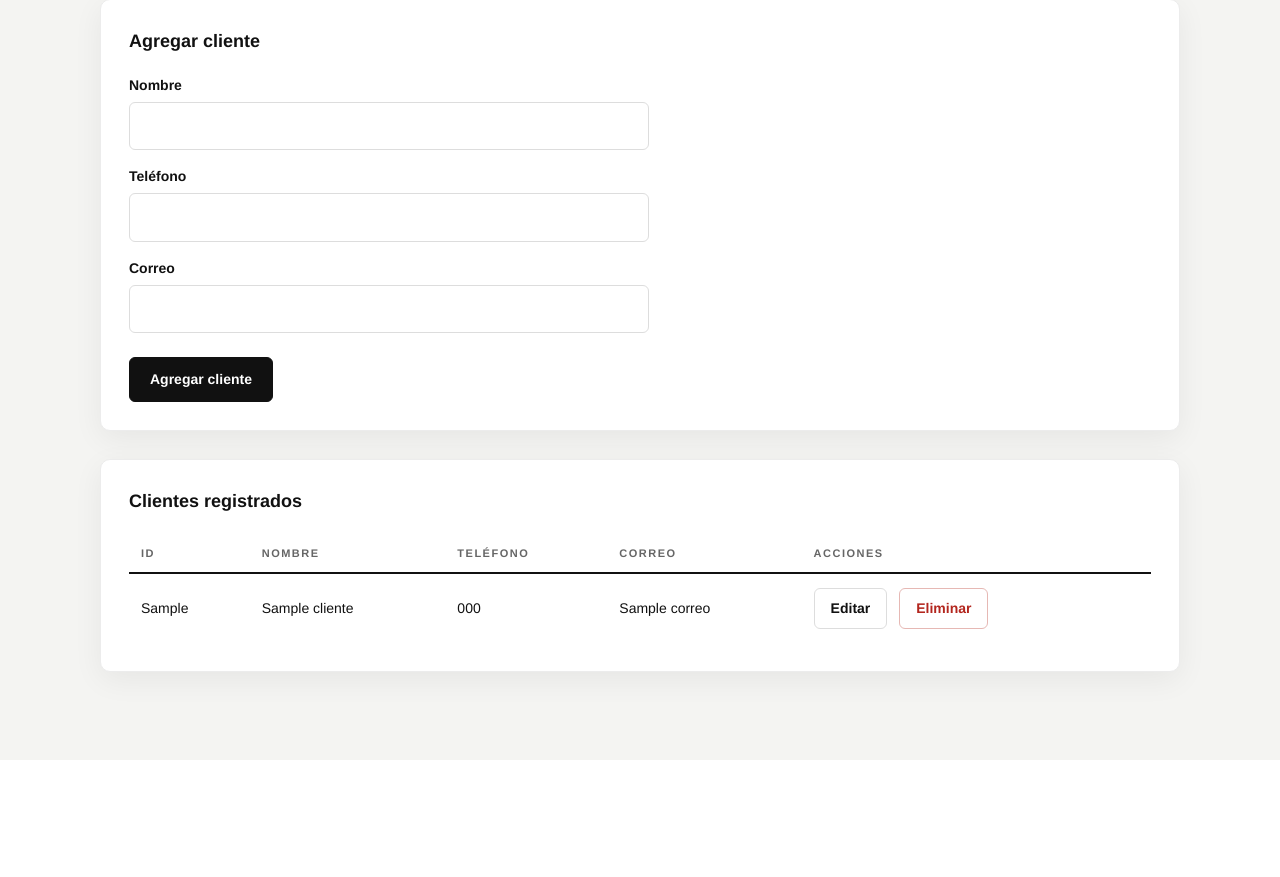
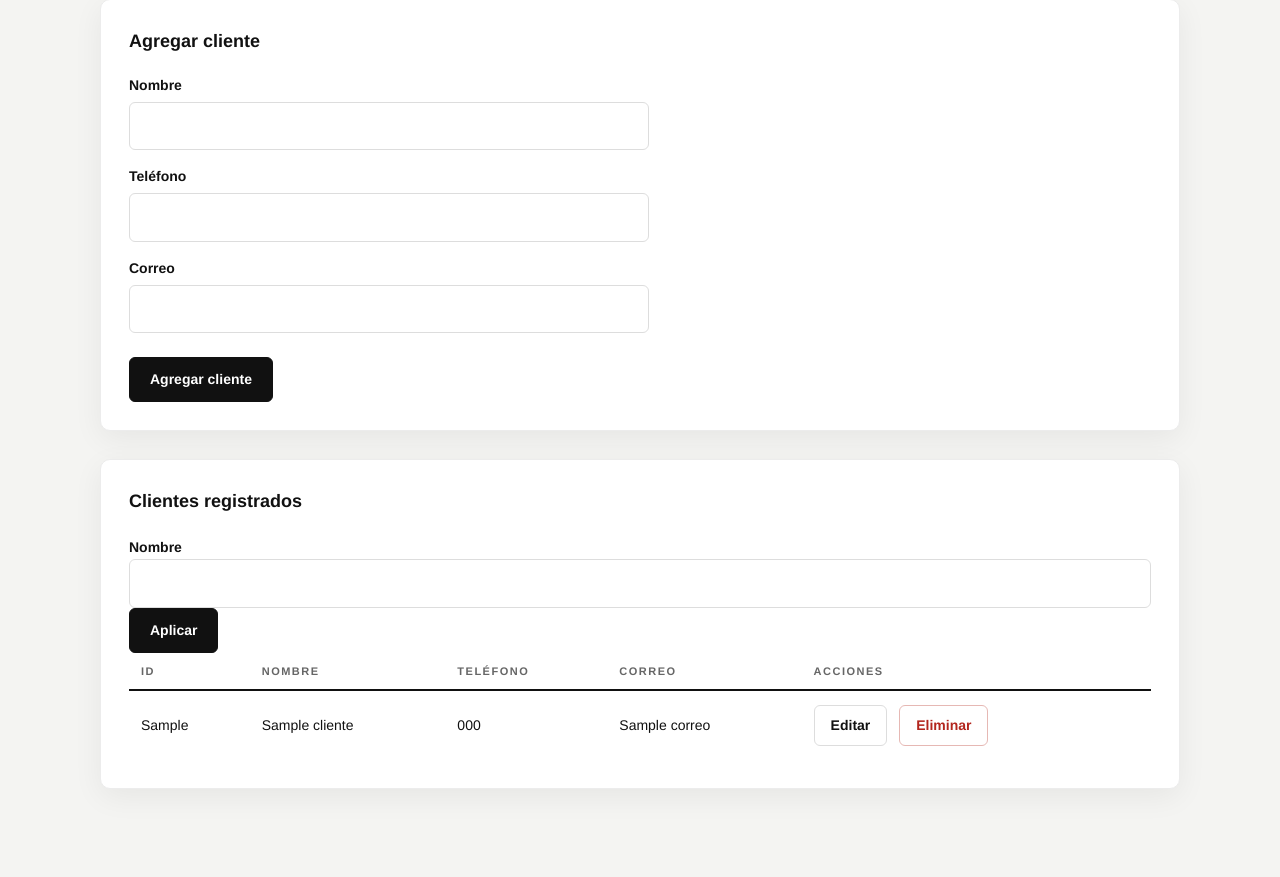
Before and after one commit to mailo56/UkiddBarber, a Flask app: page /clientes in a window 1280 px wide. Shown: the part 218-1095 px from the top of the page. Before the commit the page ends 978 px from the top, so only its background shows below. Run offline with Flask 3, Linux system fonts and the light colour scheme; the visitor is signed in with stand-in values (Sample User, id 1); a database or web service that is not in the repository returns one stand-in record (values such as "Sample title"); some libraries are stand-ins or nearby versions.

Commit message:
Buscar clientes por nombre

```diff
--- a/app.py
+++ b/app.py
@@ -390,14 +390,20 @@ def inicio():
 
 @app.route("/clientes")
 def clientes():
+    filtro = request.args.get("nombre", "").strip()
     with conexion_bd() as conexion:
         clientes = conexion.execute(
             "SELECT * FROM cliente ORDER BY id_cliente DESC"
         ).fetchall()
 
+    if filtro:
+        termino = filtro.casefold()
+        clientes = [fila for fila in clientes if termino in fila["nombre"].casefold()]
+
     return render_template(
         "clientes.html",
-        clientes=clientes
+        clientes=clientes,
+        filtro=filtro
     )
 
 
--- a/templates/clientes.html
+++ b/templates/clientes.html
@@ -86,6 +86,15 @@
 
             <h3>Clientes registrados</h3>
 
+            <form method="get" action="{{ url_for('clientes') }}">
+                <label for="consulta">Nombre</label>
+                <input id="consulta" name="nombre" type="search" value="{{ filtro }}">
+                <button type="submit">Aplicar</button>
+                {% if filtro %}
+                    <a href="{{ url_for('clientes') }}">Restablecer</a>
+                {% endif %}
+            </form>
+
             {% if clientes %}
 
                 <table>
@@ -172,7 +181,7 @@
             {% else %}
 
                 <p>
-                    No hay clientes registrados.
+                    {% if filtro %}No hay resultados para la selección.{% else %}No hay clientes registrados.{% endif %}
                 </p>
 
             {% endif %}
```
